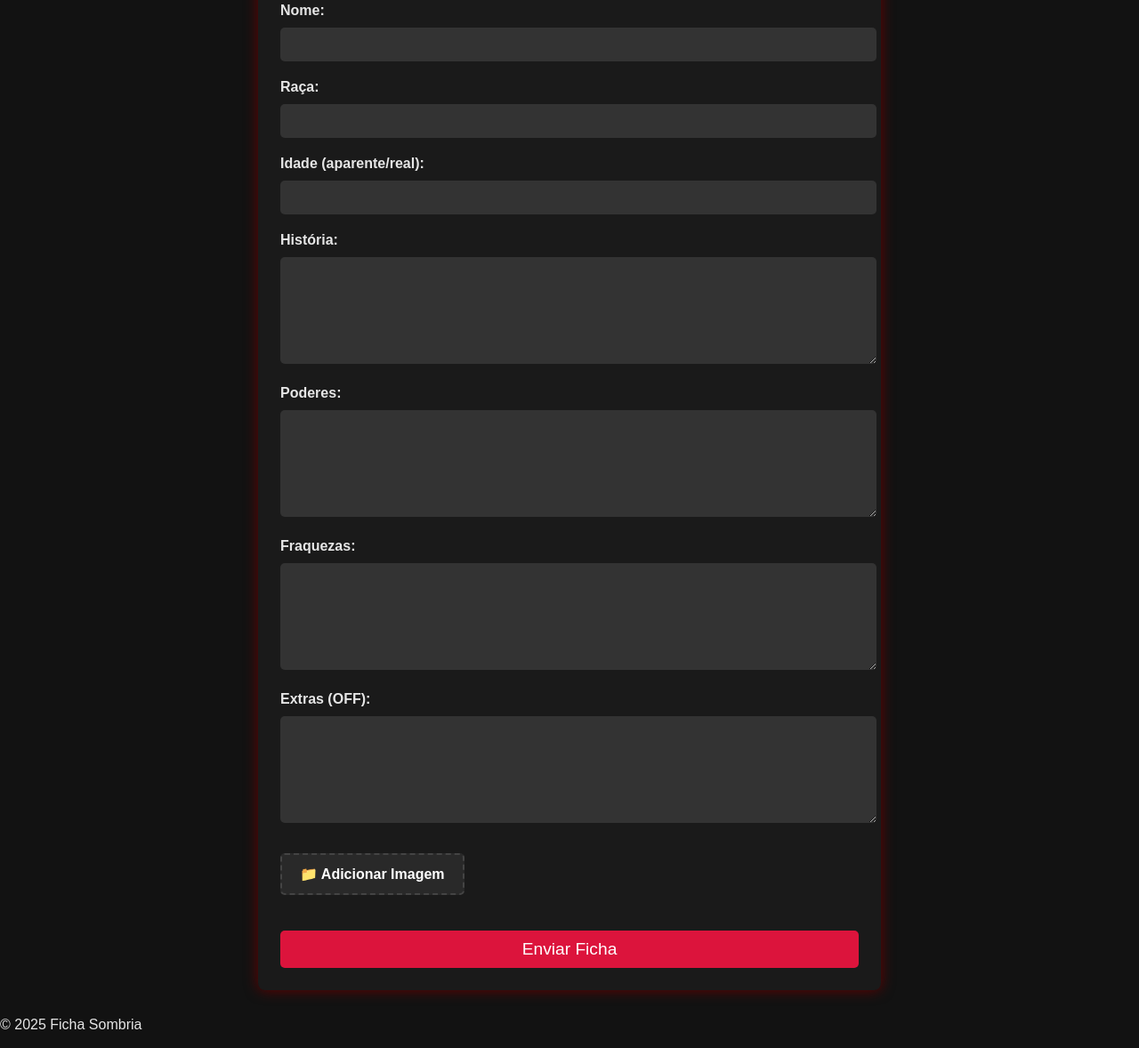
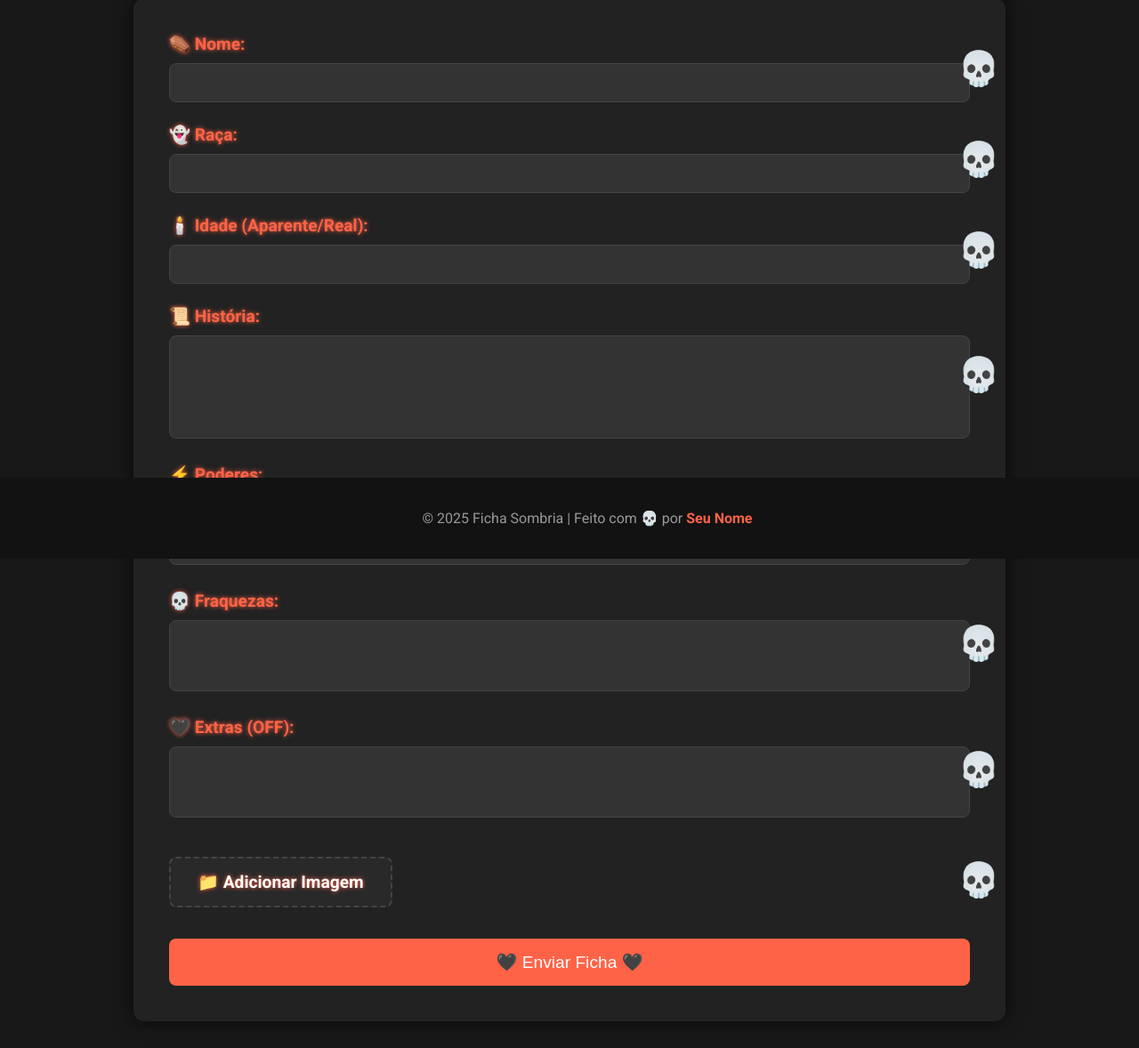
Before and after one commit to Fox-22223/Ficha-de-Personagem, a plain HTML site: page index.html in a window 1280 px wide. Shown: the part 172-1350 px from the top of the page at 89% size. Drawn offline with Linux system fonts and the light colour scheme.

Commit message:
Update index.html

```diff
--- a/index.html
+++ b/index.html
@@ -2,49 +2,203 @@
 <html lang="pt-br">
 <head>
   <meta charset="UTF-8" />
-  <meta name="viewport" content="width=device-width, initial-scale=1.0"/>
+  <meta name="viewport" content="width=device-width, initial-scale=1.0" />
   <title>Ficha Sombria - Envio</title>
-  <link rel="stylesheet" href="style.css" />
+  <link href="https://fonts.googleapis.com/css2?family=Oswald:wght@400;700&family=Roboto:wght@400;700&display=swap" rel="stylesheet">
+  <style>
+    body {
+      background-color: #181818;
+      color: #e0e0e0;
+      font-family: 'Roboto', sans-serif;
+      margin: 0;
+      padding: 0;
+    }
+
+    header {
+      background-color: #121212;
+      padding: 40px;
+      text-align: center;
+      border-bottom: 3px solid #444;
+      box-shadow: 0 4px 15px rgba(0, 0, 0, 0.5);
+    }
+
+    h1 {
+      font-size: 3rem;
+      color: #ff6347;
+      text-shadow: 0 0 15px #ff6347, 0 0 25px #ff6347;
+      margin: 0;
+    }
+
+    .form-container {
+      max-width: 900px;
+      margin: 30px auto;
+      background-color: #222;
+      padding: 40px;
+      border-radius: 12px;
+      box-shadow: 0 0 20px rgba(0, 0, 0, 0.7);
+    }
+
+    .form-group {
+      margin-bottom: 25px;
+      position: relative;
+    }
+
+    label {
+      font-size: 1.2rem;
+      font-weight: bold;
+      color: #ff6347;
+      text-shadow: 0 0 5px #ff6347;
+      display: block;
+      margin-bottom: 10px;
+    }
+
+    input, textarea {
+      width: 100%;
+      padding: 12px;
+      background-color: #333;
+      border: 1px solid #444;
+      border-radius: 8px;
+      color: #fff;
+      font-size: 1rem;
+      box-sizing: border-box;
+      transition: border-color 0.3s ease;
+    }
+
+    input:focus, textarea:focus {
+      border-color: #ff6347;
+      outline: none;
+    }
+
+    textarea {
+      resize: none;
+    }
+
+    button {
+      background-color: #ff6347;
+      border: none;
+      color: white;
+      padding: 15px 25px;
+      font-size: 1.2rem;
+      cursor: pointer;
+      border-radius: 8px;
+      width: 100%;
+      transition: background-color 0.3s ease;
+    }
+
+    button:hover {
+      background-color: #d9534f;
+    }
+
+    .upload-label {
+      background-color: #292929;
+      padding: 15px 30px;
+      border-radius: 8px;
+      color: #fff;
+      cursor: pointer;
+      display: inline-block;
+      text-align: center;
+      font-size: 1.2rem;
+      border: 2px dashed #444;
+      transition: background-color 0.3s ease, color 0.3s ease;
+      margin-top: 15px;
+    }
+
+    .upload-label:hover {
+      background-color: #444;
+      color: #ff6347;
+    }
+
+    input[type="file"] {
+      display: none;
+    }
+
+    footer {
+      text-align: center;
+      padding: 20px;
+      background-color: #121212;
+      color: #999;
+      font-size: 1rem;
+      position: fixed;
+      width: 100%;
+      bottom: 0;
+    }
+
+    footer a {
+      color: #ff6347;
+      text-decoration: none;
+      font-weight: bold;
+    }
+
+    footer a:hover {
+      color: #d9534f;
+    }
+
+    .form-group::after {
+      content: "💀";
+      position: absolute;
+      top: 50%;
+      right: -30px;
+      transform: translateY(-50%);
+      font-size: 2rem;
+      color: #ff6347;
+      animation: pulse 1.5s infinite;
+    }
+
+    @keyframes pulse {
+      0% { transform: translateY(-50%) scale(1); }
+      50% { transform: translateY(-50%) scale(1.2); }
+      100% { transform: translateY(-50%) scale(1); }
+    }
+
+    .form-container input:focus,
+    .form-container textarea:focus {
+      box-shadow: 0 0 10px rgba(255, 99, 71, 0.8);
+    }
+
+    button:active {
+      transform: scale(0.98);
+    }
+  </style>
 </head>
 <body>
   <header>
-    <h1>Envio de Ficha de Personagem</h1>
+    <h1>🖤 Ficha Sombria - Envio de Personagem 🖤</h1>
   </header>
 
   <section class="form-container">
     <form id="fichaForm" enctype="multipart/form-data">
       <div class="form-group">
-        <label for="nome">Nome:</label>
+        <label for="nome">⚰️ Nome:</label>
         <input type="text" id="nome" name="nome" required />
       </div>
 
       <div class="form-group">
-        <label for="raca">Raça:</label>
+        <label for="raca">👻 Raça:</label>
         <input type="text" id="raca" name="raca" required />
       </div>
 
       <div class="form-group">
-        <label for="idade">Idade (aparente/real):</label>
+        <label for="idade">🕯️ Idade (Aparente/Real):</label>
         <input type="text" id="idade" name="idade" required />
       </div>
 
       <div class="form-group">
-        <label for="historia">História:</label>
+        <label for="historia">📜 História:</label>
         <textarea id="historia" name="historia" rows="5" required></textarea>
       </div>
 
       <div class="form-group">
-        <label for="poderes">Poderes:</label>
+        <label for="poderes">⚡ Poderes:</label>
         <textarea id="poderes" name="poderes" rows="3" required></textarea>
       </div>
 
       <div class="form-group">
-        <label for="fraquezas">Fraquezas:</label>
+        <label for="fraquezas">💀 Fraquezas:</label>
         <textarea id="fraquezas" name="fraquezas" rows="3" required></textarea>
       </div>
 
       <div class="form-group">
-        <label for="extras">Extras (OFF):</label>
+        <label for="extras">🖤 Extras (OFF):</label>
         <textarea id="extras" name="extras" rows="3"></textarea>
       </div>
 
@@ -53,12 +207,12 @@
         <input type="file" id="aparencia" name="aparencia" accept="image/*" required />
       </div>
 
-      <button type="submit">Enviar Ficha</button>
+      <button type="submit">🖤 Enviar Ficha 🖤</button>
     </form>
   </section>
 
   <footer>
-    <p>&copy; 2025 Ficha Sombria</p>
+    <p>&copy; 2025 Ficha Sombria | Feito com 💀 por <a href="#">Seu Nome</a></p>
   </footer>
 
   <script src="script.js"></script>
```
